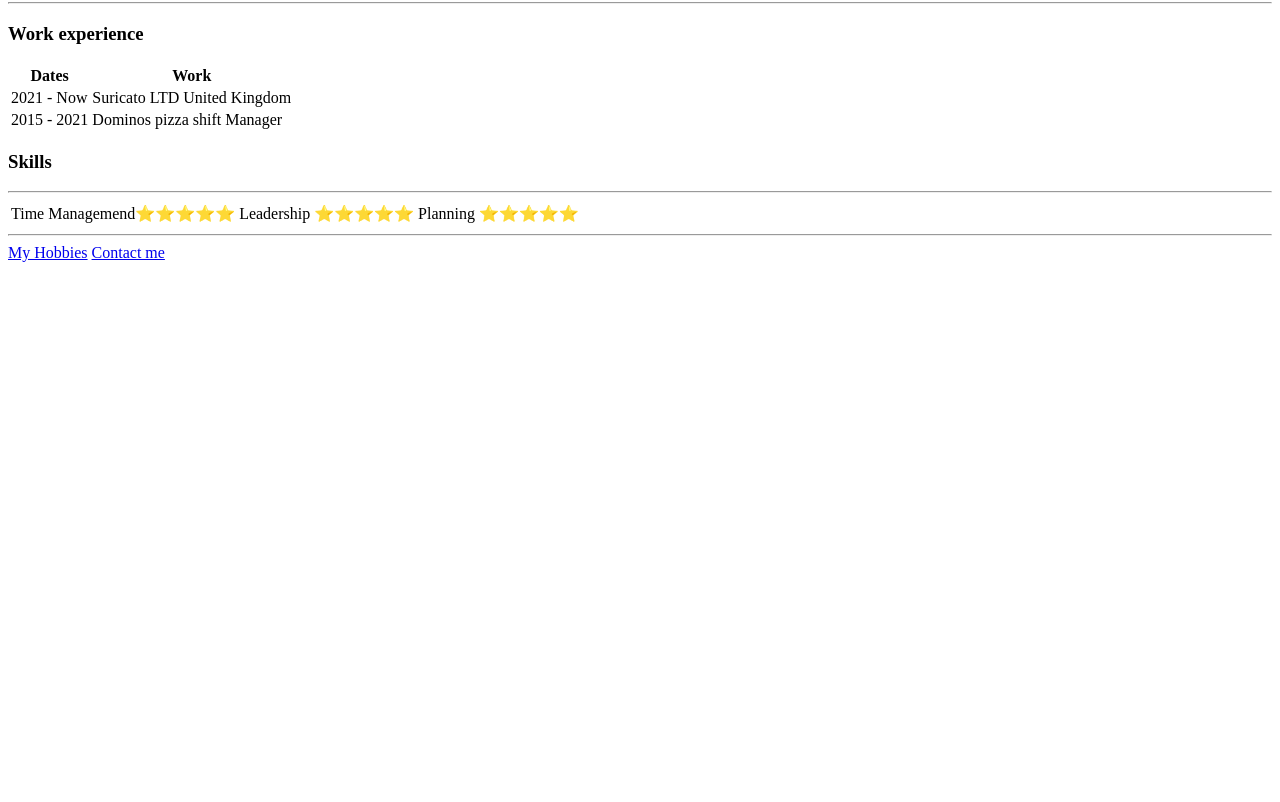
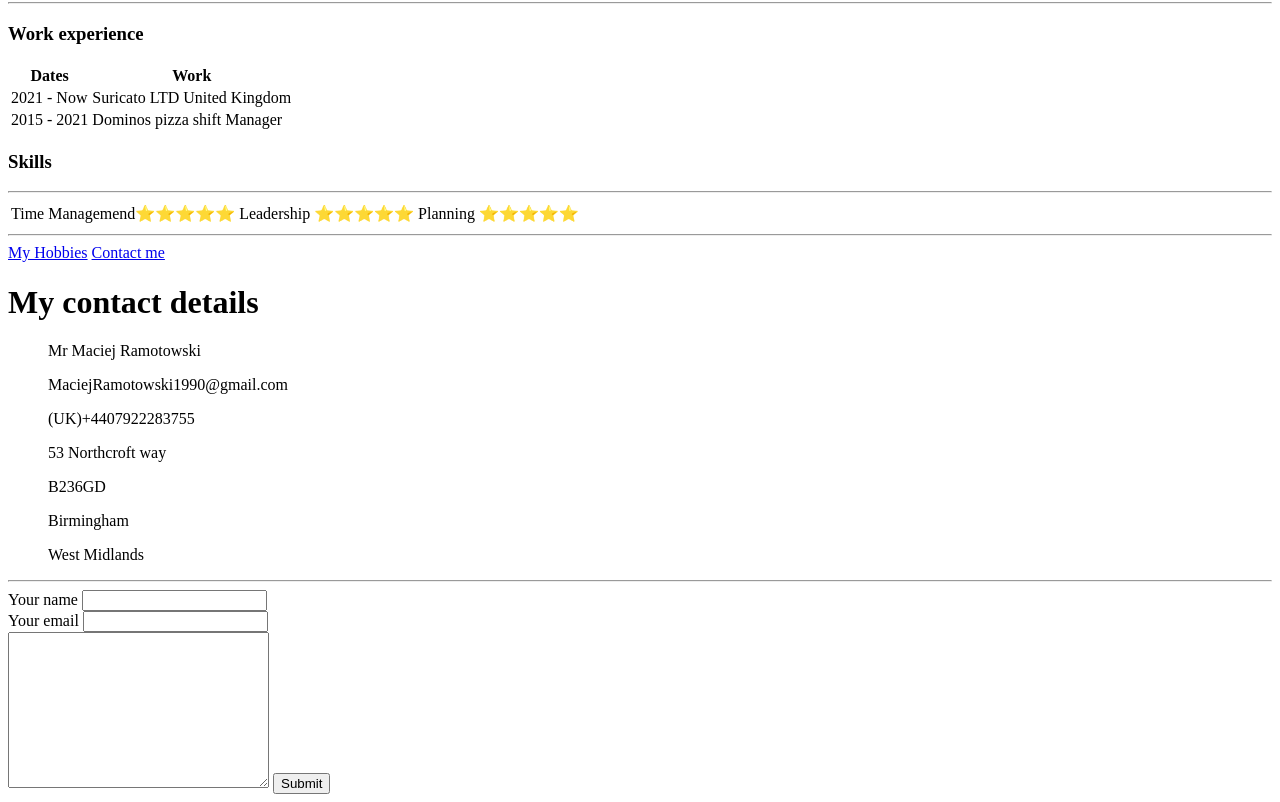
Before and after one commit to MaciekRamotowski/CV, a plain HTML site: page index.html in a window 1280 px wide. Shown: the part 613-1415 px from the top of the page. Before the commit the page ends 883 px from the top, so only its background shows below. Drawn offline with Linux system fonts and the light colour scheme.

Commit message:
Update index.html

```diff
--- a/index.html
+++ b/index.html
@@ -59,3 +59,34 @@
   <hr>
 <a href="hobbies.html">My Hobbies</a>
 <a href="Contact me.Html">Contact me</a>
+
+<!DOCTYPE html>
+<html lang="en" dir="ltr">
+  <head>
+    <meta charset="utf-8">
+    <title>Contact me</title>
+  </head>
+  <body>
+    <h1>My contact details</h1>
+  <ul>
+    <p>Mr Maciej Ramotowski</p>
+    <p>MaciejRamotowski1990@gmail.com</p>
+    <p>(UK)+4407922283755</p>
+    <p>53 Northcroft way</p>
+    <p>B236GD</p>
+    <p>Birmingham</p>
+    <p>West Midlands</p>
+  </ul>
+<hr>
+    <form action="mailto:Maciejramotowski1990@gmail.com" method="post" enctype="text/plain">
+    <label>Your name</label>
+    <input type="Your name" name="YourName"></br>
+    <label>Your email</label>
+    <input type="email" name="YourEmail"></br>
+    <label for="Your message"></label>
+    <textarea name="YourMessage" rows="10" cols="30"></textarea>
+    <input type="submit"></br>
+
+  </form>
+  </body>
+</html>
```
